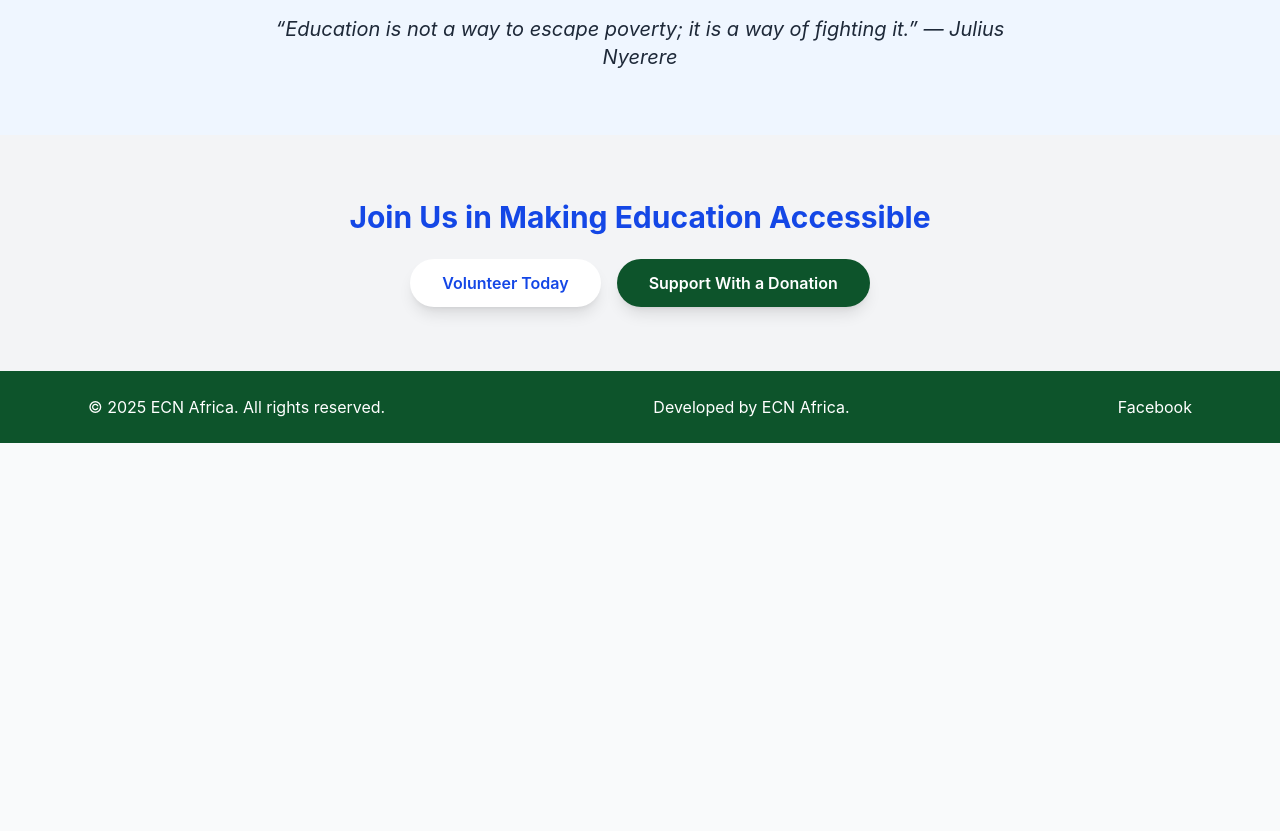
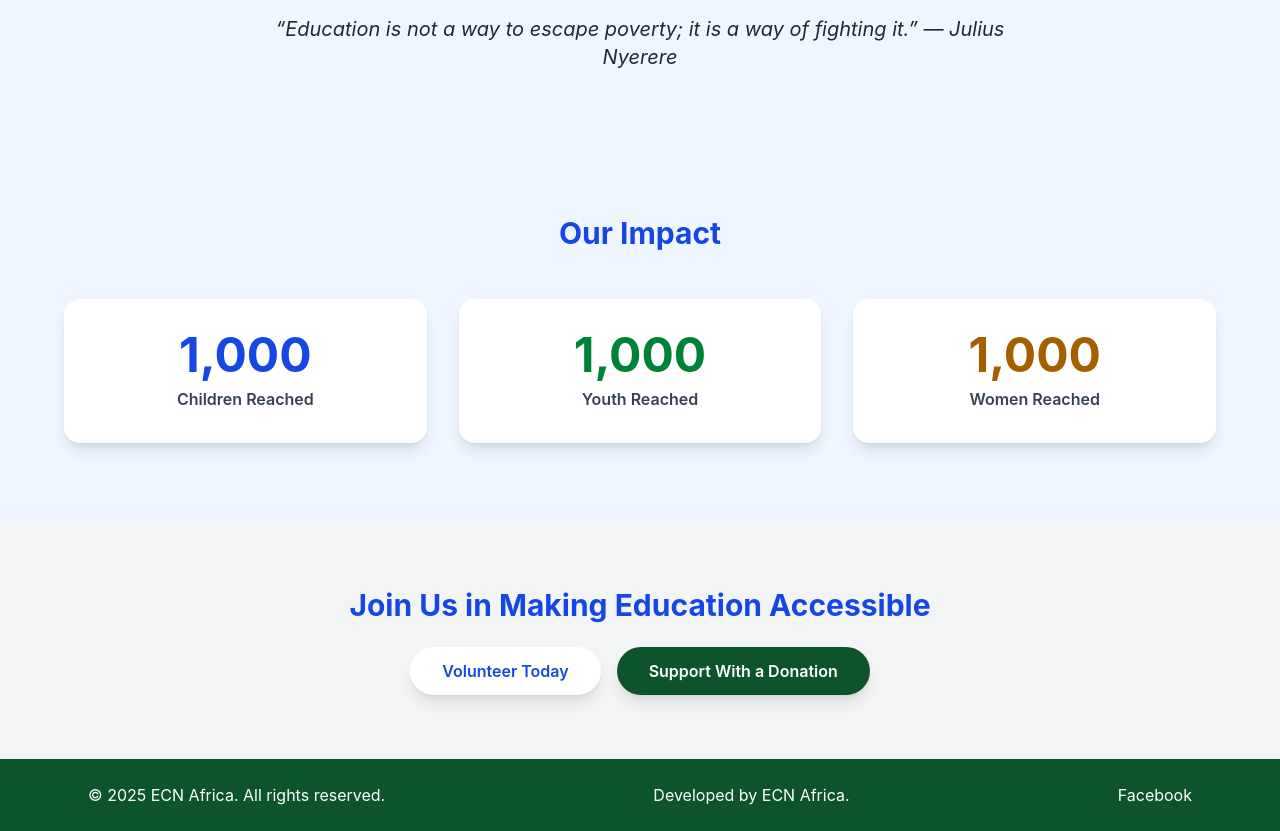
Before and after one commit to steph10920/ecnafrica, a React (Vite) app: page /categories/quality-education in a window 1280 px wide. Shown: the part 1140-1971 px from the top of the page. Before the commit the page ends 1583 px from the top, so only its background shows below. Built offline with nearby package versions, Linux system fonts and the light colour scheme.

Commit message:
blue horizones pic changed

```diff
--- a/src/pages/categories/QualityEducation.jsx
+++ b/src/pages/categories/QualityEducation.jsx
@@ -2,6 +2,7 @@ import React from "react";
 import { motion } from "framer-motion";
 import Footer from "../../components/Footer";
 import { FaChalkboardTeacher, FaUsers, FaTree } from "react-icons/fa";
+import CountUp from "react-countup";
 
 export default function QualityEducation() {
   const programs = [
@@ -89,6 +90,54 @@ export default function QualityEducation() {
           “Education is not a way to escape poverty; it is a way of fighting it.” — Julius Nyerere
         </motion.blockquote>
       </section>
+      {/*Impact Section */}
+      <section className="bg-blue-50 py-20 px-6">
+      <h2 className="text-3xl font-bold text-blue-700 mb-12 text-center">Our Impact</h2>
+
+      <div className="grid grid-cols-1 md:grid-cols-3 gap-8 max-w-6xl mx-auto text-center">
+        {/* Children Reached */}
+        <motion.div
+          initial={{ opacity: 0, y: 20 }}
+          whileInView={{ opacity: 1, y: 0 }}
+          viewport={{ once: true }}
+          transition={{ duration: 0.6 }}
+          className="bg-white rounded-2xl p-8 shadow-lg"
+        >
+          <h3 className="text-5xl font-bold text-blue-700 mb-2">
+            <CountUp start={0} end={1000} duration={2.5} separator="," />
+          </h3>
+          <p className="text-gray-700 font-semibold">Children Reached</p>
+        </motion.div>
+
+        {/* Youth Reached */}
+        <motion.div
+          initial={{ opacity: 0, y: 20 }}
+          whileInView={{ opacity: 1, y: 0 }}
+          viewport={{ once: true }}
+          transition={{ duration: 0.6, delay: 0.2 }}
+          className="bg-white rounded-2xl p-8 shadow-lg"
+        >
+          <h3 className="text-5xl font-bold text-green-700 mb-2">
+            <CountUp start={0} end={1000} duration={2.5} separator="," />
+          </h3>
+          <p className="text-gray-700 font-semibold">Youth Reached</p>
+        </motion.div>
+
+        {/* Women Reached */}
+        <motion.div
+          initial={{ opacity: 0, y: 20 }}
+          whileInView={{ opacity: 1, y: 0 }}
+          viewport={{ once: true }}
+          transition={{ duration: 0.6, delay: 0.4 }}
+          className="bg-white rounded-2xl p-8 shadow-lg"
+        >
+          <h3 className="text-5xl font-bold text-yellow-700 mb-2">
+            <CountUp start={0} end={1000} duration={2.5} separator="," />
+          </h3>
+          <p className="text-gray-700 font-semibold">Women Reached</p>
+        </motion.div>
+      </div>
+    </section>
 
       {/* Call to Action */}
       <section className="py-16 px-6 text-center bg-gray-100">
```
